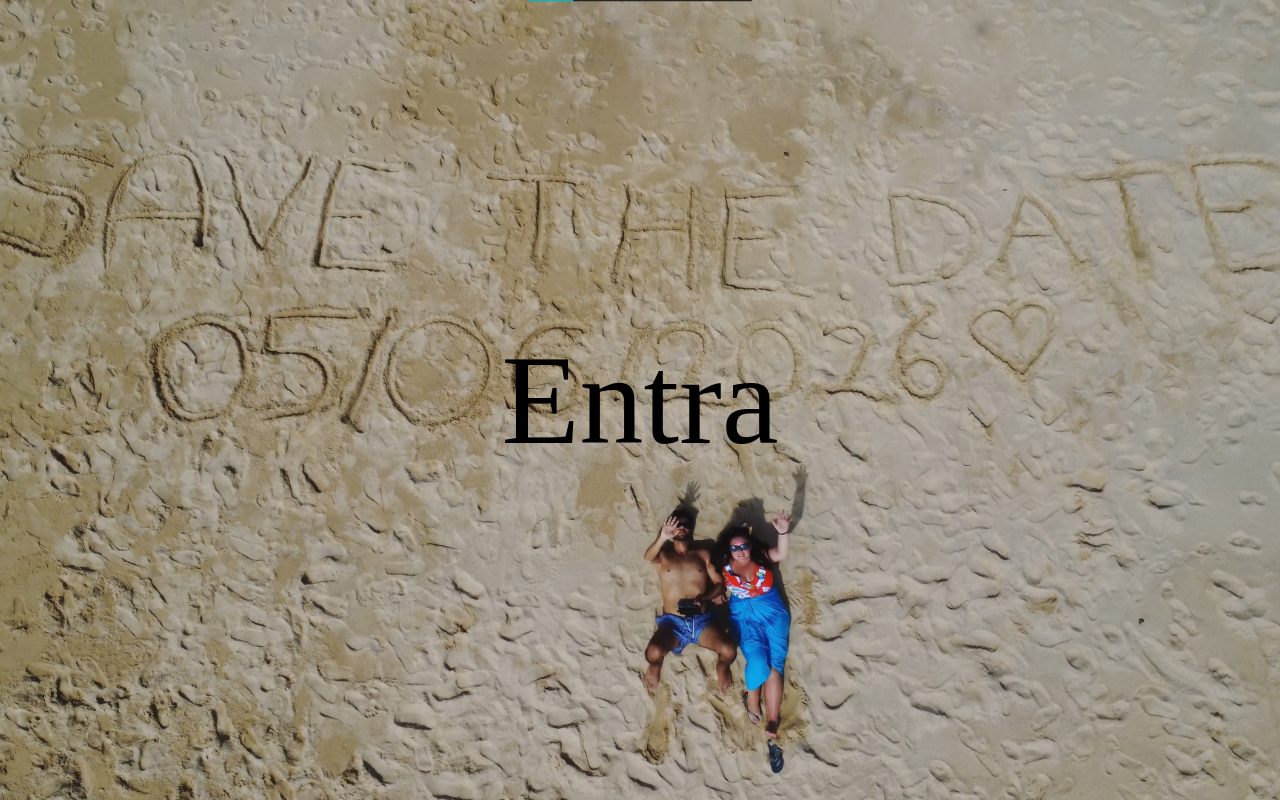
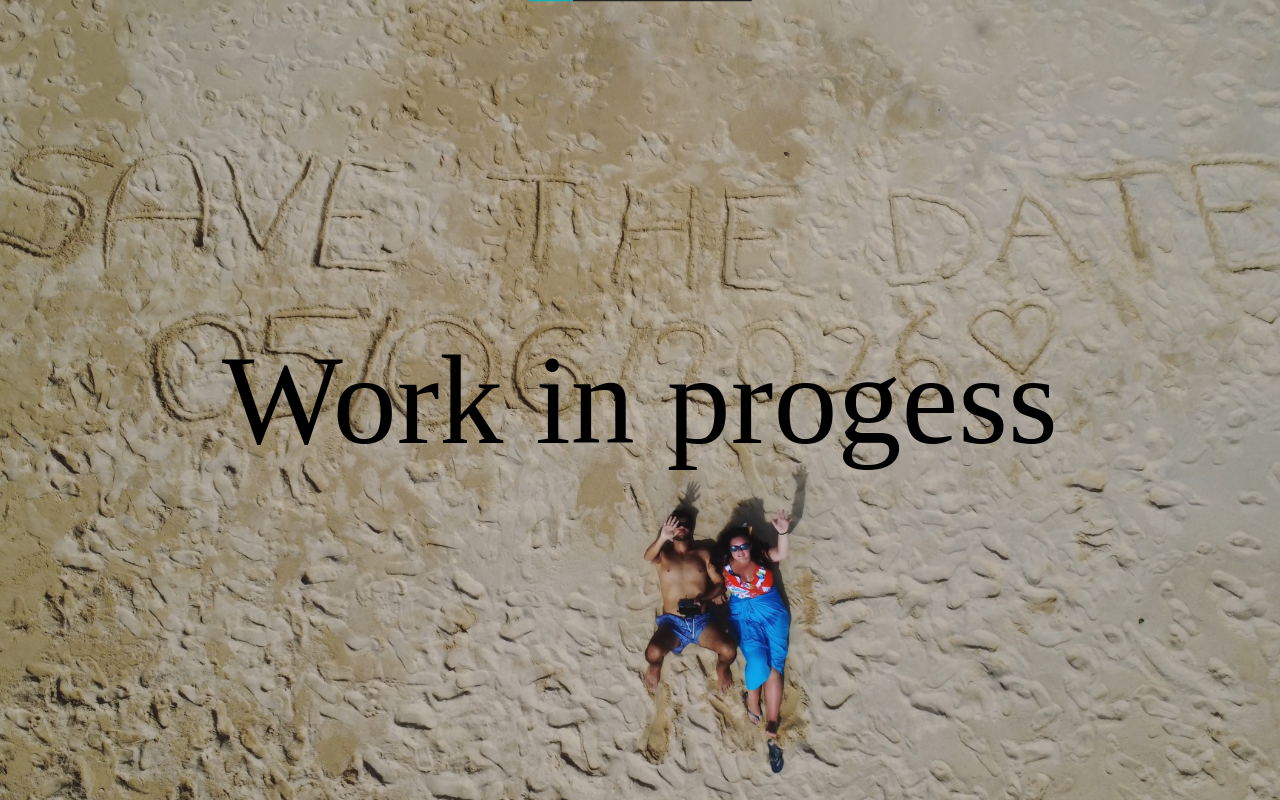
Before and after one commit to 0ktopvs13/matrimonio, a React (Vite) app: page / in a window 1280 px wide. Built offline with nearby package versions, Linux system fonts and the light colour scheme; a web font is replaced by a local one.

Commit message:
edited entra to work in progress

```diff
--- a/src/App.tsx
+++ b/src/App.tsx
@@ -62,9 +62,9 @@ export default function App() {
               className="entrabutton"
               whileHover={{ scale: 1.1, color: "#ffffffff" }}
               whileTap={{ scale: 0.95 }}
-              onClick={() => setEntered(true)}
+              onClick={() => setEntered(false)}
             >
-              Entra
+              Work in progess
             </motion.button>
           </motion.div>
         )}
```
